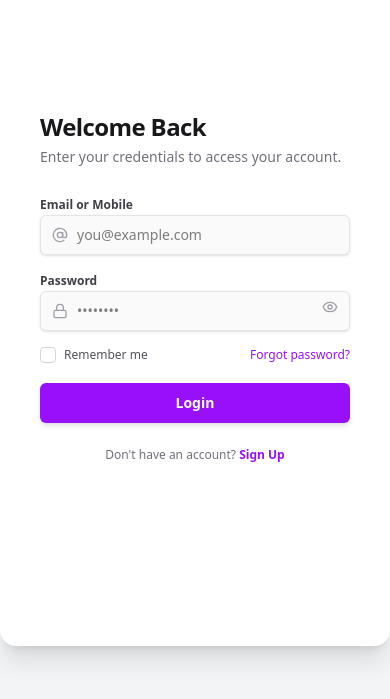
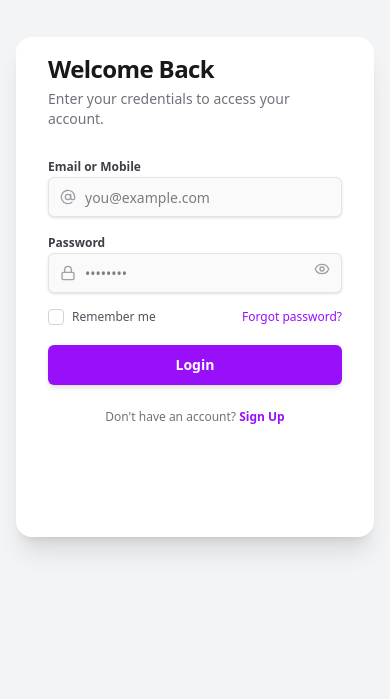
Before and after one commit to sandeep3642/stealth, a Next.js app: page / in a window 390 px wide. Shown: the part 135-834 px from the top of the page. Built offline with nearby package versions, Linux system fonts and the light colour scheme.

Commit message:
login page responsiveness

```diff
--- a/app/page.tsx
+++ b/app/page.tsx
@@ -13,11 +13,11 @@ const Auth: React.FC = () => {
   const [isLogin, setIsLogin] = useState(true);
 
   return (
-    <div className="flex h-screen w-full items-center justify-center bg-gray-100">
+    <div className="flex min-h-screen w-full items-center justify-center bg-gray-100 p-4 sm:p-6 lg:p-8">
       {/* Card Wrapper */}
-      <div className="flex w-full max-w-6xl h-[85vh] bg-white shadow-xl rounded-2xl overflow-hidden">
+      <div className="flex flex-col lg:flex-row w-full max-w-6xl min-h-[500px] lg:h-[85vh] bg-white shadow-xl rounded-2xl overflow-hidden">
         {/* Left Panel */}
-        <div className="hidden lg:flex w-1/2 items-center justify-center rounded-l-2xl overflow-hidden">
+        <div className="hidden lg:flex lg:w-1/2 items-center justify-center rounded-l-2xl overflow-hidden">
           <Image
             src={leftBanner}
             alt="Left Banner"
@@ -27,12 +27,14 @@ const Auth: React.FC = () => {
         </div>
 
         {/* Right Panel */}
-        <div className="w-full lg:w-1/2 flex items-center justify-center p-6 rounded-r-2xl">
-          {isLogin ? (
-            <LoginComponent onSwitchToRegister={() => setIsLogin(false)} />
-          ) : (
-            <RegisterComponent onSwitchToLogin={() => setIsLogin(true)} />
-          )}
+        <div className="w-full lg:w-1/2 flex items-center justify-center p-4 sm:p-6 md:p-8 lg:p-6 rounded-r-2xl overflow-y-auto">
+          <div className="w-full max-w-md">
+            {isLogin ? (
+              <LoginComponent onSwitchToRegister={() => setIsLogin(false)} />
+            ) : (
+              <RegisterComponent onSwitchToLogin={() => setIsLogin(true)} />
+            )}
+          </div>
         </div>
       </div>
     </div>
```
